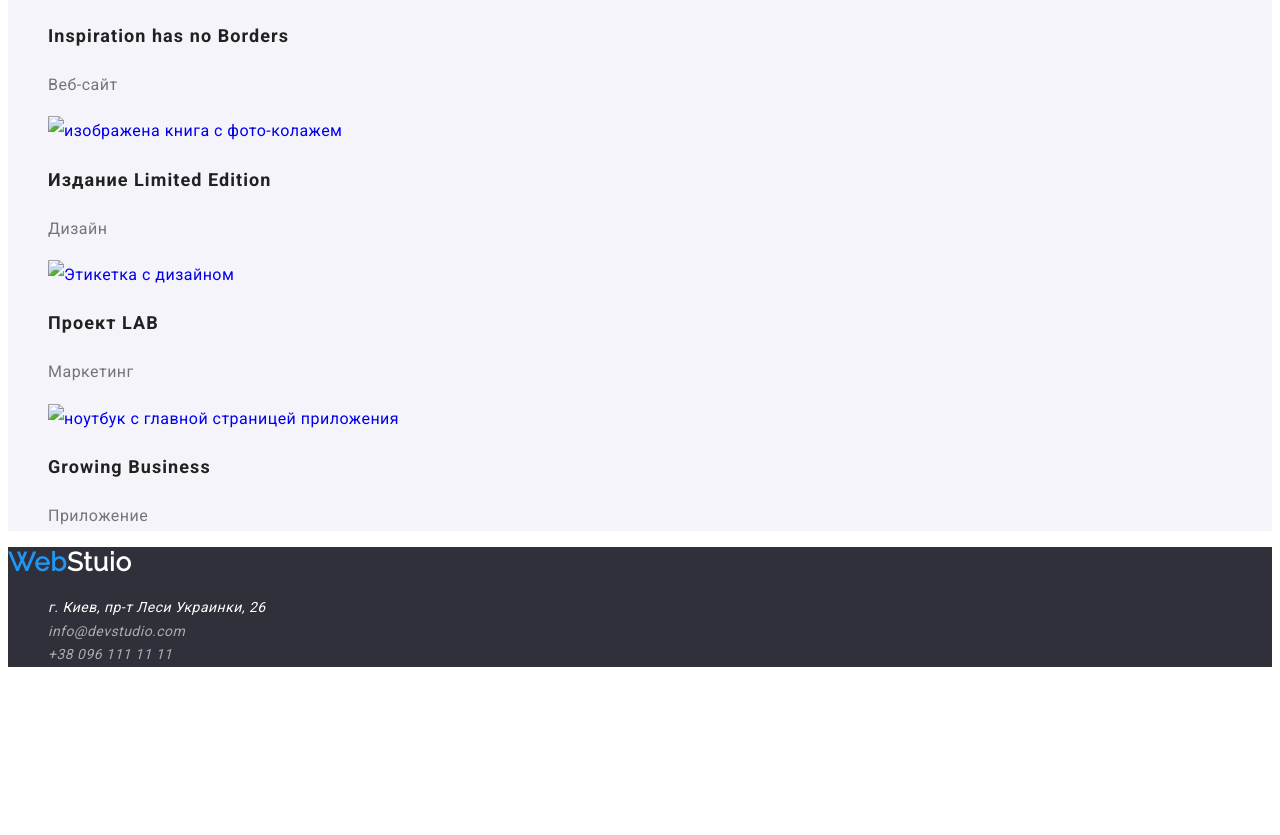
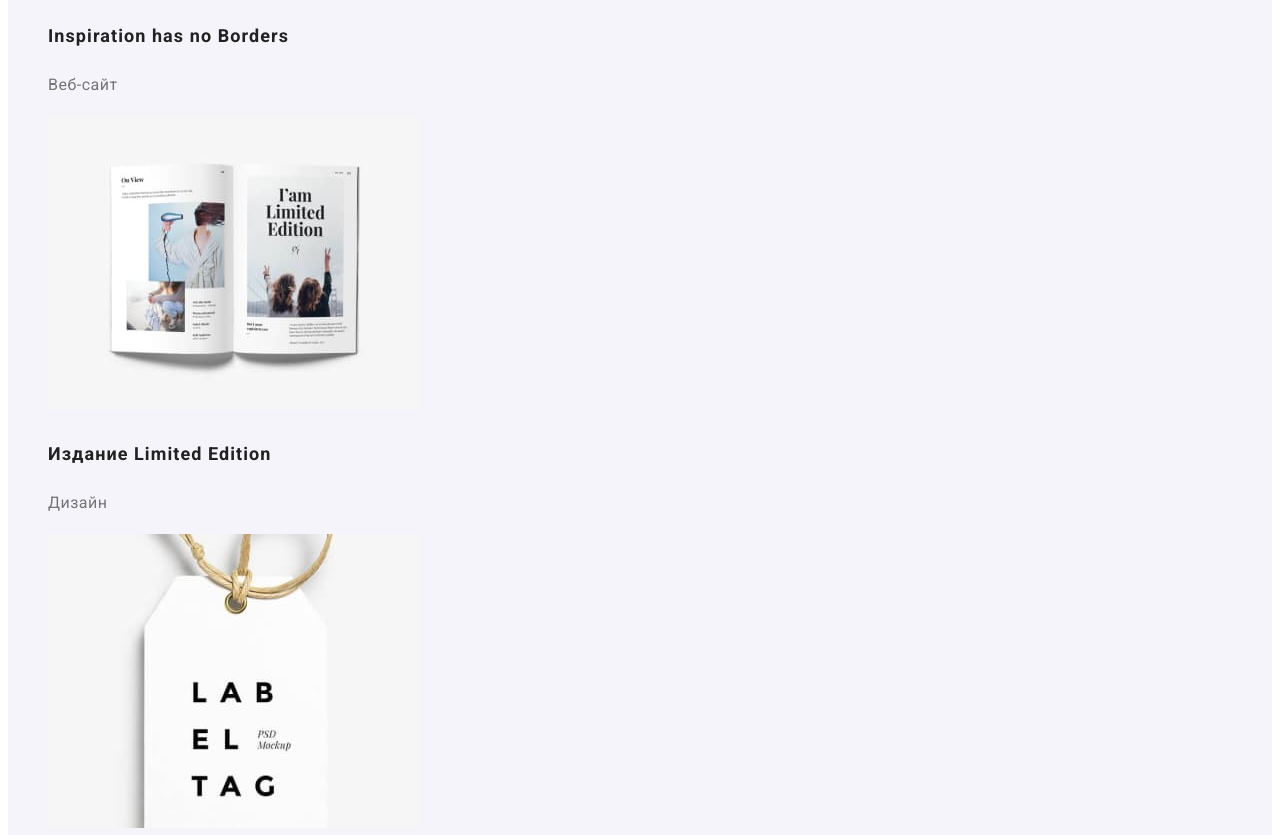
Before and after one commit to Andrusenko-Oleg/goit-markup-hw-02, a plain HTML site: page portfolio.html in a window 1280 px wide. Shown: the part 2807-3642 px from the top of the page. Before the commit the page ends 3488 px from the top, so only its background shows below. Drawn offline with Linux system fonts and the light colour scheme; the site is published under a folder, as on GitHub Pages, so addresses that start at the root find nothing.

Commit message:
Исправил путь для картинок
1) Исправил путь для картинок в портфолио
2) Убрал лишние элементы в html

```diff
--- a/portfolio.html
+++ b/portfolio.html
@@ -73,17 +73,17 @@
                     <p>Веб-сайт</p>
                 </li>
                 <li>
-                    <a href="#"><img src="/images/portfolio7.jpg" alt="изображена книга с фото-колажем" width="370" height="294"></a>
+                    <a href="#"><img src="./images/portfolio7.jpg" alt="изображена книга с фото-колажем" width="370" height="294"></a>
                     <h2 class="title">Издание Limited Edition</h2>
                     <p>Дизайн</p>
                 </li>
                 <li>
-                    <a href="#"><img src="/images/portfolio8.jpg" alt="Этикетка с дизайном" width="370" height="294"></a>
+                    <a href="#"><img src="./images/portfolio8.jpg" alt="Этикетка с дизайном" width="370" height="294"></a>
                     <h2 class="title">Проект LAB</h2>
                     <p>Маркетинг</p>
                 </li>
                 <li>
-                    <a href="#"><img src="/images/portfolio9.jpg" alt="ноутбук с главной страницей приложения" width="370" height="294"></a>
+                    <a href="#"><img src="./images/portfolio9.jpg" alt="ноутбук с главной страницей приложения" width="370" height="294"></a>
                     <h2 class="title">Growing Business</h2>
                     <p>Приложение</p>
                 </li>
```
Also changed, not shown: index.html (+1 -1 lines).
